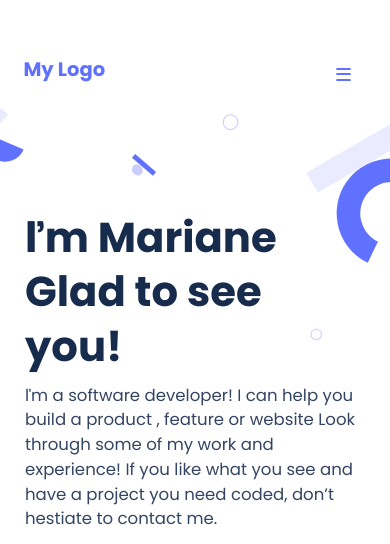
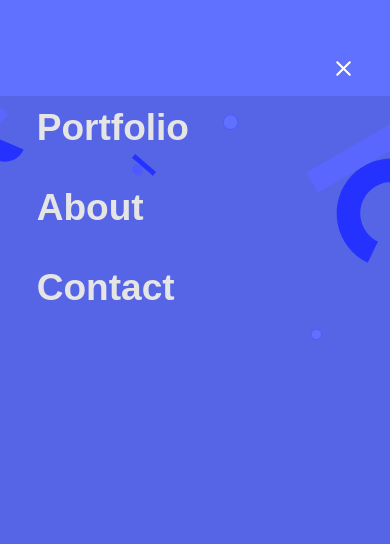
Before and after one commit to alex1779/personal-portfolio-site, a plain HTML site: page index.html in a window 390 px wide. Both pictures are taken after a click on the button 343 px from the left and 74 px from the top of the page. Shown: the top 544 px of the page. Drawn offline with Linux system fonts and the light colour scheme.

Commit message:
Adding menu mobile.

```diff
--- a/css/style.css
+++ b/css/style.css
@@ -38,7 +38,6 @@ ul {
 #app-bar-compact {
   width: 100%;
   aspect-ratio: 375 / 92;
-  z-index: 3;
   font-size: 100%;
   background: white;
 }
@@ -76,7 +75,6 @@ ul {
   align-items: center;
   justify-content: center;
   border: none;
-  z-index: 10;
   cursor: pointer;
 }
 
@@ -139,7 +137,6 @@ ul {
 #headline {
   width: 100%;
   aspect-ratio: 375 / 625;
-  z-index: 2;
   margin: 0;
   background: white;
   border-bottom-left-radius: 20vw;
@@ -248,7 +245,6 @@ ul {
   aspect-ratio: 462 / 587;
   top: 1.922365%;
   position: absolute;
-  z-index: 10;
   background: url("../images/header-shapes mobile.svg");
   background-size: auto;
   background-position: center;
--- a/index.html
+++ b/index.html
@@ -6,7 +6,7 @@
     <link href='https://fonts.googleapis.com/css?family=Poppins:400,500,700,900' rel='stylesheet'>
   </head>
   <body>
-
+    <script src="js/index.js"></script>
     <div id="container">
 
       <div id="app-bar-compact">
@@ -14,7 +14,7 @@
 
           <div id="div-button">
             <nav id="menu">
-              <button id="icon-button-button" type="button">
+              <button id="icon-button-button" type="button" onclick="myFunction()">
                 <span id="union">
                   <span class="vector"></span>
                   <span class="vector"></span>
--- a/js/index.js
+++ b/js/index.js
@@ -1,7 +1,127 @@
-let menuItem = document.querySelector('#icon-button-button');
-let logo = document.querySelector('#div-logo-a');
+function myFunction() {
 
-function myFunction() {
-  document.getElementById("div-logo-a").style.display = "none";
+  const container = document.querySelector('#container');
+
+  document.querySelector('#icon-button-button').style.display = "none";
+  document.querySelector('#div-logo').style.display = "none";
+  document.querySelector('#headline').style.display = "none";
+
+  const menu = document.createElement('div');
+  menu.id = 'mobile-menu';
+  menu.style.width = '100%';
+  menu.style.height = '100%';
+  menu.style.background = '#6070ff';
+  menu.style.position = 'absolute';
+  menu.style.top = '0';
+  menu.style.left = '0';
+  menu.style['mix-blend-mode'] = 'multiply';
+
+  container.appendChild(menu);
+
+  let button = document.createElement('button');
+  button.id = 'mobile-menu-button';
+  button.style.position = 'absolute';
+  button.style.width = '6.4%';
+  button.style['aspect-ratio'] = '1 / 1';
+  button.style.top = '1%';
+  button.style.left = '84.9%';
+  button.style.border = 'none';
+  button.style.background = 'url("images/Icon - Cancel.svg")';
+  button.style['background-size'] = 'cover';
+  button.style['background-position'] = 'center';
+  button.style['z-index'] = '5';
+  button.onclick = function() {myFunction2()}
+
+  menu.appendChild(button);
+
+  const navbar = document.createElement('nav');
+  let buttonPortfolio = document.createElement('button');
+  let buttonAbout = document.createElement('button');
+  let buttonContact = document.createElement('button');
+
+  navbar.style.position = 'absolute';
+  navbar.style['aspect-ratio'] = '351 / 184';
+  navbar.style.width = '93.6%';
+  navbar.style.top = '2%';
+  navbar.style.left = '3.2%';
+
+  navbar.style.display = 'flex';
+  navbar.style['flex-direction'] = 'column';
+  navbar.style['align-items'] = 'center';
+  navbar.style['justify-content'] = 'space-between';
+
+  buttonPortfolio.style['aspect-ratio'] = '251 / 24';
+  buttonPortfolio.style.width = '90%';
+  buttonPortfolio.style.background = 'transparent';
+  buttonPortfolio.style.color = 'white';
+  buttonPortfolio.style['font-size'] = '9.5vw';
+  buttonPortfolio.style['font-weight'] = '600';
+  buttonPortfolio.style['line-height'] = '1.5vw';
+  buttonPortfolio.style['text-align'] = 'left';
+  buttonPortfolio.style.border = 'none';
+
+  buttonAbout.style['aspect-ratio'] = '251 / 24';
+  buttonAbout.style.width = '90%';
+  buttonAbout.style.background = 'transparent';
+  buttonAbout.style.color = 'white';
+  buttonAbout.style['font-size'] = '9.5vw';
+  buttonAbout.style['font-weight'] = '600';
+  buttonAbout.style['line-height'] = '1.5vw';
+  buttonAbout.style['text-align'] = 'left';
+  buttonAbout.style.border = 'none';
+
+  buttonContact.style['aspect-ratio'] = '251 / 24';
+  buttonContact.style.width = '90%';
+  buttonContact.style.background = 'transparent';
+  buttonContact.style.color = 'white';
+  buttonContact.style['font-size'] = '9.5vw';
+  buttonContact.style['font-weight'] = '600';
+  buttonContact.style['line-height'] = '1.5vw';
+  buttonContact.style['text-align'] = 'left';
+  buttonContact.style.border = 'none';
+
+  buttonPortfolio.appendChild(document.createTextNode('Portfolio'));
+  buttonAbout.appendChild(document.createTextNode('About'));
+  buttonContact.appendChild(document.createTextNode('Contact'));
+
+  buttonPortfolio.onclick = function() {portfolioClick()}
+  buttonAbout.onclick = function() {aboutClick()}
+  buttonContact.onclick = function() {contactClick()}
+
+  navbar.appendChild(buttonPortfolio);
+  navbar.appendChild(buttonAbout);
+  navbar.appendChild(buttonContact);
+  menu.appendChild(navbar);
 
 }
+
+function myFunction2() {
+  document.querySelector('#mobile-menu').style.display = "none";
+  document.querySelector('#icon-button-button').style.display = "flex";
+  document.querySelector('#div-logo').style.display = "flex";
+  document.querySelector('#headline').style.display = "block";
+}
+
+function portfolioClick() {
+  document.querySelector('#mobile-menu').style.display = "none";
+  document.querySelector('#icon-button-button').style.display = "flex";
+  document.querySelector('#div-logo').style.display = "flex";
+  document.querySelector('#headline').style.display = "block";
+  document.querySelector('#works-section-div1').scrollIntoView();
+}
+
+function aboutClick() {
+  document.querySelector('#mobile-menu').style.display = "none";
+  document.querySelector('#icon-button-button').style.display = "flex";
+  document.querySelector('#div-logo').style.display = "flex";
+  document.querySelector('#headline').style.display = "block";
+  document.querySelector('#about-myself').scrollIntoView();
+}
+
+function contactClick() {
+  document.querySelector('#mobile-menu').style.display = "none";
+  document.querySelector('#icon-button-button').style.display = "flex";
+  document.querySelector('#div-logo').style.display = "flex";
+  document.querySelector('#headline').style.display = "block";
+  document.querySelector('#contact-form-data-h1').scrollIntoView();
+}
```
Also changed, not shown: images/Icon - Cancel.svg (added).
